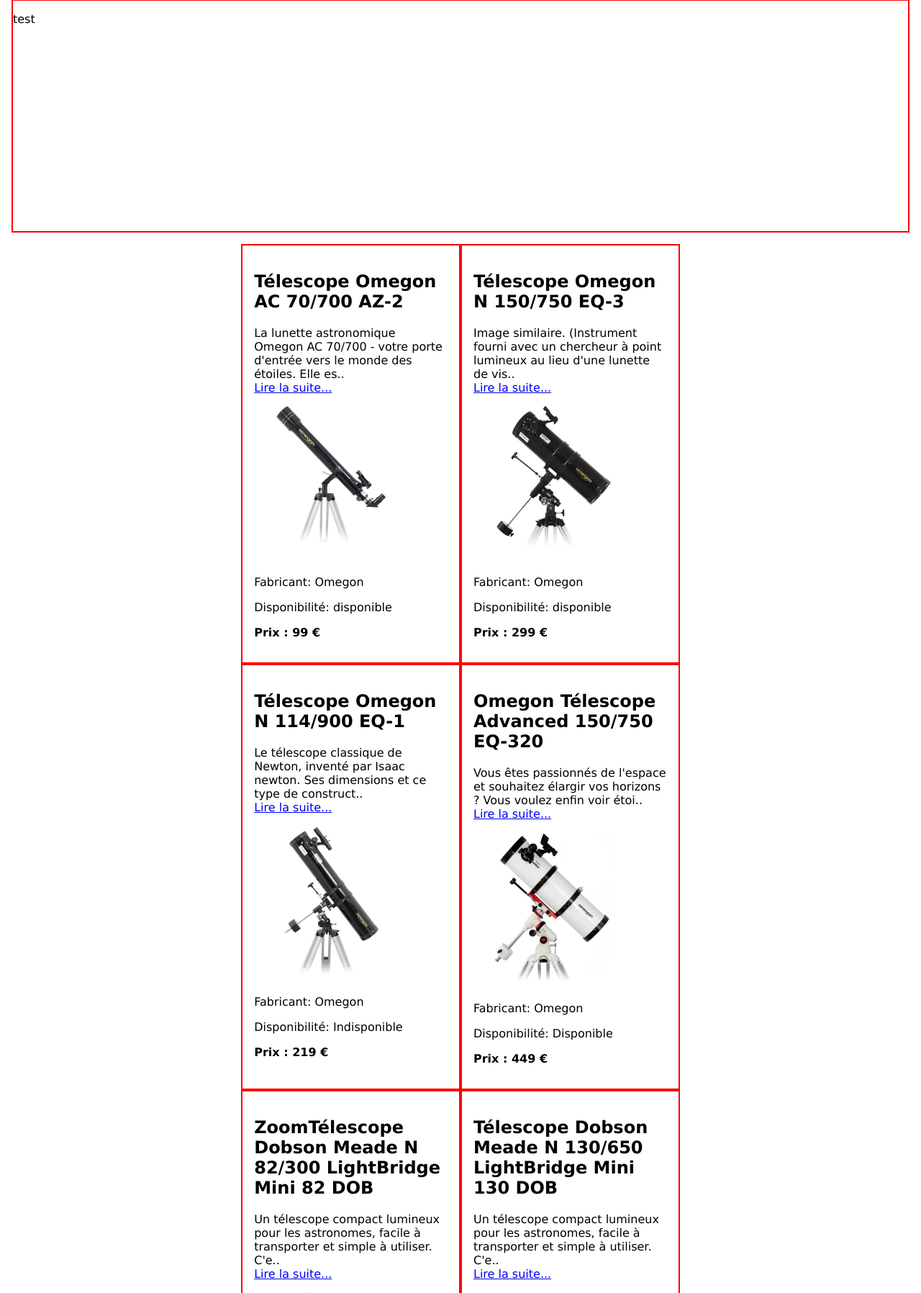
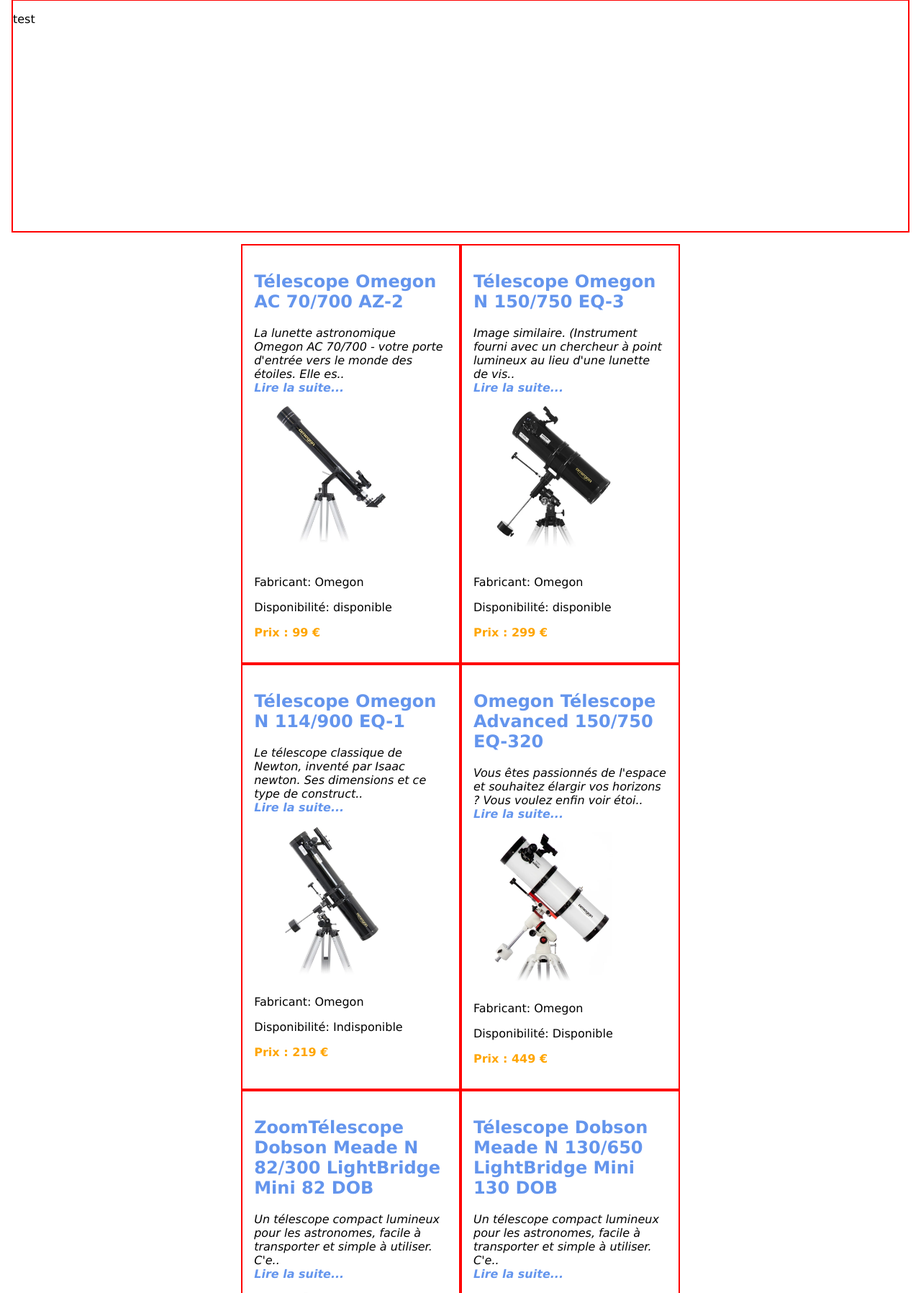
Before and after one commit to Adr13nn/ecommerce, a PHP site: page / in a window 1280 px wide. Shown: the part 93-1889 px from the top of the page at 72% size. Run offline with PHP 8.4, Linux system fonts and the light colour scheme.

Commit message:
maj CSS + font-style articles

```diff
--- a/css/style.css
+++ b/css/style.css
@@ -50,6 +50,19 @@ body {
     padding: 1em;
 }
 
+#article .prix {
+    color: orange;
+}
+
+#article .description {
+    font-style: italic;
+}
+
+#article a {
+    text-decoration: none;
+    color: cornflowerblue;
+}
+
 #article img {
     width: 80%;
 }
--- a/php/telescopes.php
+++ b/php/telescopes.php
@@ -6,8 +6,8 @@
 
 
 <article id="article">
-    <h1><?= $article["titre"] ?></h1>
-    <p class=""><?= substr($article["description"], 0, 100) ?>..<a href="index.php?page=vuearticle&art=<?= $index ?>"><br>Lire la suite...</a></p>
+    <h1><a href="index.php?page=vuearticle&art=<?= $index ?>"><?= $article["titre"] ?></a></h1>
+    <p class="description"><?= substr($article["description"], 0, 100) ?>..<a href="index.php?page=vuearticle&art=<?= $index ?>"><br><strong>Lire la suite...</a></strong></p>
     <div class="images">
     <div class=""><img class="" src= <?= $article["image"] ?> alt=""></div>
     </div>
```
